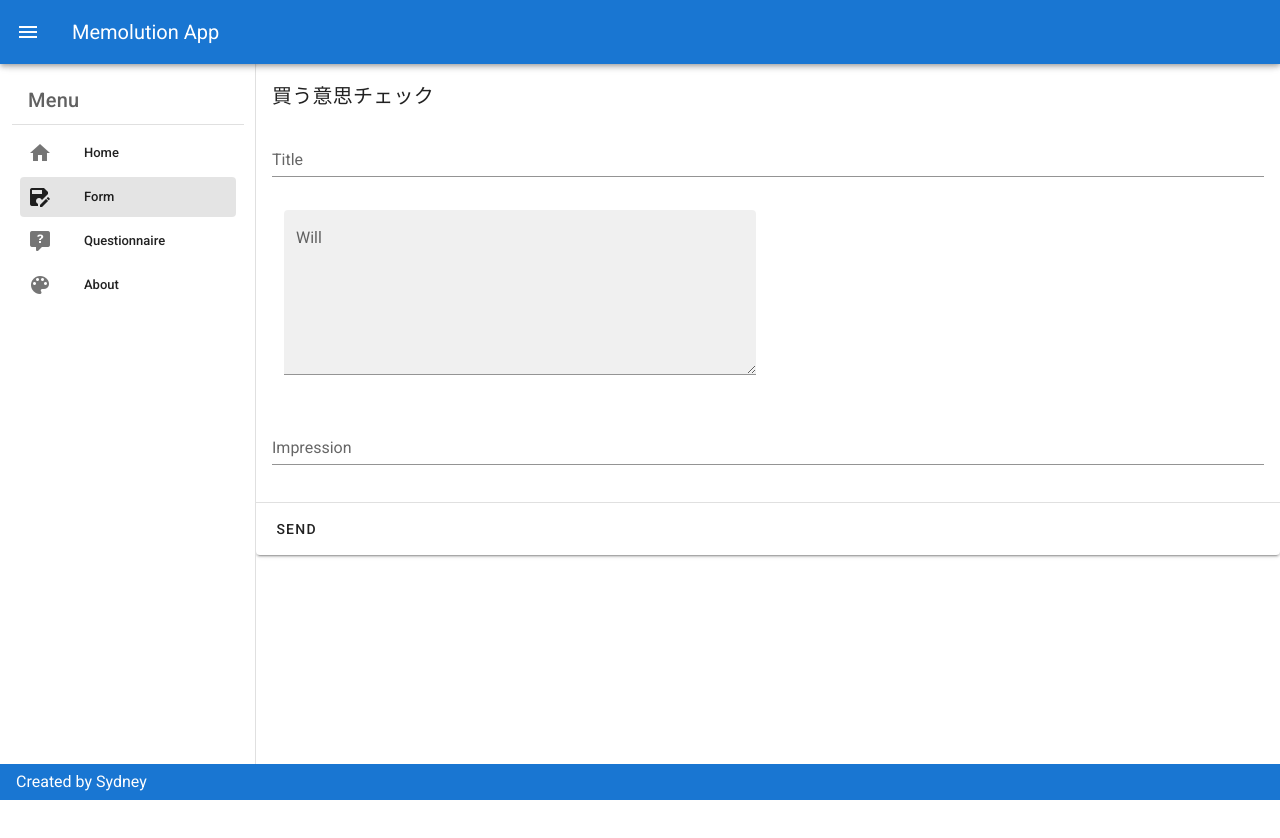
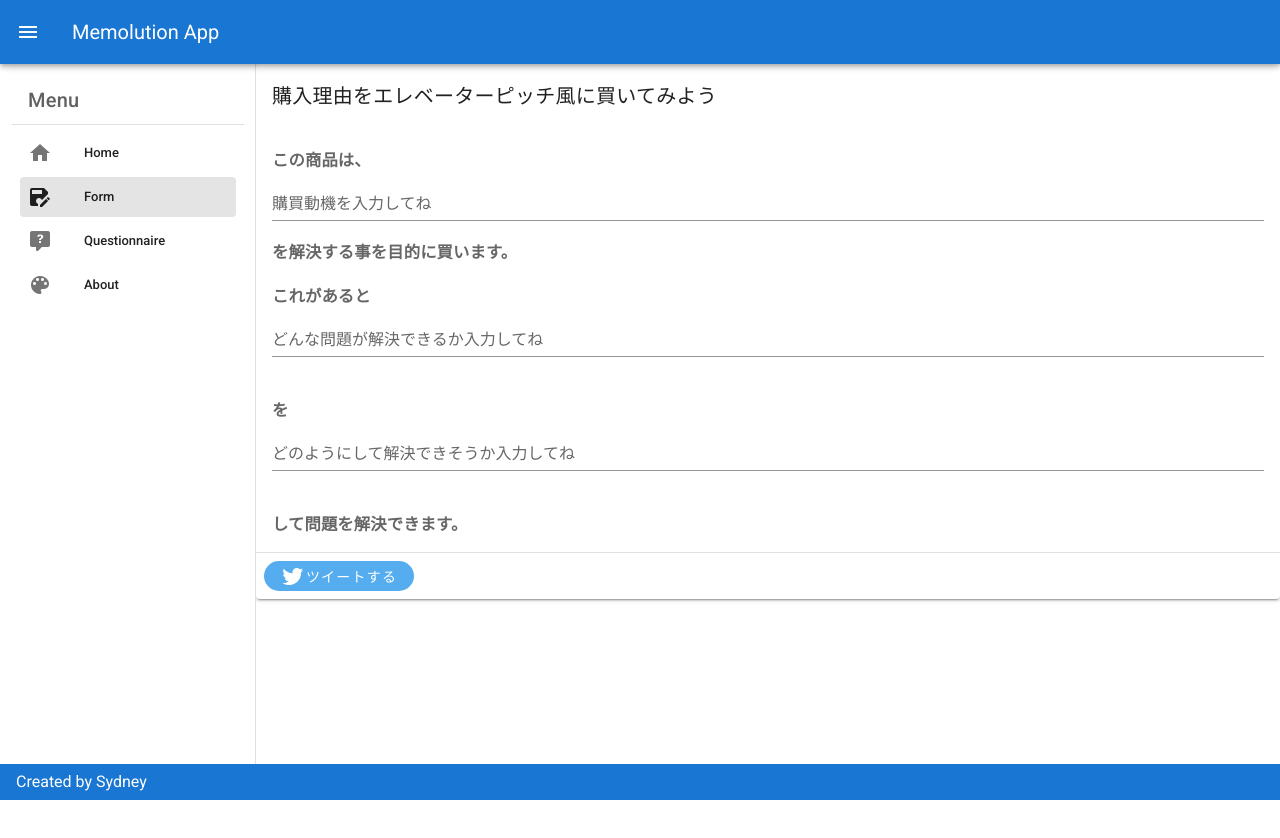
Before and after one commit to Last-Vega/Goodbuy, a Vue app in the folder frontend/: page /will in a window 1280 px wide. Shown: the top 838 px of the page. Built offline with nearby package versions, Linux system fonts and the light colour scheme; no server answers.

Commit message:
Update WillForm.vue

```diff
--- a/frontend/src/components/WillForm.vue
+++ b/frontend/src/components/WillForm.vue
@@ -2,48 +2,136 @@
   <div>
     <v-app>
       <v-card>
-      <v-card-title>買う意思チェック</v-card-title>
+        <v-card-title>購入理由をエレベーターピッチ風に買いてみよう</v-card-title>
         <v-card-text>
-        <v-form ref="will_form">
+
+          <br />
+          <h3>{{evp_template.temp1}}</h3>
+
           <v-text-field
-            id="title"
-            v-model="text1"
-            label="Title">
+            v-model="tweetContent.tweetWhy"
+            label="購買動機を入力してね"
+            >
           </v-text-field>
 
-          <v-col cols="12" md="6">
-            <v-textarea
-              filled name="input-7-4"
-              label="Will"
-              >
-            </v-textarea>
-          </v-col>
+          <h3>{{evp_template.temp2}}</h3>
+          <br />
+          <h3>{{evp_template.temp3}}</h3>
 
           <v-text-field
-            v-model="text3"
-            label="Impression">
+          v-model="tweetContent.tweetWhat"
+          label="どんな問題が解決できるか入力してね"
+          >
           </v-text-field>
-        </v-form>
+
+          <br />
+          <h3>{{evp_template.temp4}}</h3>
+          <v-text-field
+            v-model="tweetContent.tweetHow"
+            label="どのようにして解決できそうか入力してね"
+          >
+          </v-text-field>
+
+          <br />
+          <h3>{{evp_template.temp5}}</h3>
         </v-card-text>
-
         <v-divider></v-divider>
         <v-card-actions>
-        <v-btn text v-on:click="submit">Send</v-btn>
-        <span v-if="success">送信成功！</span>
+          <v-btn text v-on:click="GetTweet" id="TWEET">
+            <v-icon>mdi-twitter</v-icon>
+            ツイートする
+          </v-btn>
+          <!-- <span v-if="success">送信成功！</span> -->
         </v-card-actions>
       </v-card>
+      <div>
+        {{validation.validateResult}}
+      </div>
     </v-app>
   </div>
 </template>
 
 <script>
 export default {
-  data () {
+  name: 'willForm',
+  data: function () {
     return {
-      text: {
+      evp_template: {
+        temp1: 'この商品は、',
+        temp2: 'を解決する事を目的に買います。',
+        temp3: 'これがあると',
+        temp4: 'を',
+        temp5: 'して問題を解決できます。',
+        temp6: 'これは、今の私の所持品では代替',
+        temp7: '。'
+      },
+      tweetContent: {
+        tweetWhy: '',
+        tweetWhat: '',
+        tweetHow: ''
+      },
+      validation: {
+        validateResult: ''
+      }
 
+    }
+  },
+  methods: {
+    GetTweet (str, code) {
+      if (this.tweetContent.tweetWhy.length + this.tweetContent.tweetWhat.length + this.tweetContent.tweetHow.length < 20) {
+        this.validation.validateResult = '20字以上入力してください'
+      } else if (this.tweetContent.tweetWhy.length + this.tweetContent.tweetWhat.length + this.tweetContent.tweetHow.length > 87) {
+        this.validation.validateResult = '熱入りすぎだよ！'
+      } else {
+        this.validation.validateResult = 'めっちゃいい理由！'
+        var target = document.getElementById('TWEET')
+        // var evp_box = document.getElementsByClassName('tweetBox')
+        // console.log(evp_box)
+        // var queryStr = location.search
+        // var queryArr = queryStr.split('=')
+        // var url = encodeURI(queryArr[1])
+        // var text_all = ''
+        // var text_all = this.evp_template.temp1 + evp_box[0].value + this.evp_template.temp2 + this.evp_template.temp3 + evp_box[1].value+ this.evp_template.temp4 + evp_box[2].value + this.evp_template.temp5 + url
+        // TWEET.innerHTML = '<a class="button" href="https://twitter.com/intent/tweet?hashtags=Goodbuy&text=' + input_data + '" target="_blank">Tweet</a>'
+
+        var textAll = this.evp_template.temp1 + this.tweetContent.tweetWhy + this.evp_template.temp2 + this.evp_template.temp3 + this.tweetContent.tweetWhat + this.evp_template.temp4 + this.tweetContent.tweetHow + this.evp_template.temp5
+        var inputData = textAll.replace(/\r?\n/g, '%0D%0A')
+        var path = 'https://twitter.com/intent/tweet?hashtags=Goodbuy&text=' + inputData
+        target.innerHTML = '<a href=' + path + '" target="_blank">Tweet</a>'
       }
     }
   }
 }
 </script>
+
+<style lang="scss">
+.tweetBox {
+  border: 2px solid #00aced ;
+  border-radius: 0.67em;
+  padding: 0.5em;
+  background-color: snow;
+  width: 50em;
+  height: 15px;
+  font-size: 1em;
+  line-height: 1.2;
+}
+#TWEET {
+  width:150px;
+  height:30px;
+  line-height:30px;
+  text-align:center;
+
+  background-color: #55acee;
+  border: 2px solid #55acee;
+  border-radius: 20px;
+  color: #fff;
+  padding:4px 32px;
+  -webkit-transition: all .3s;
+  transition: all .3s;
+}
+#TWEET:hover {
+  background-color: #fff;
+  color: #55acee;
+}
+.error { color: red; }
+</style>
```
Lines whose indentation alone changed are shown as unchanged.
